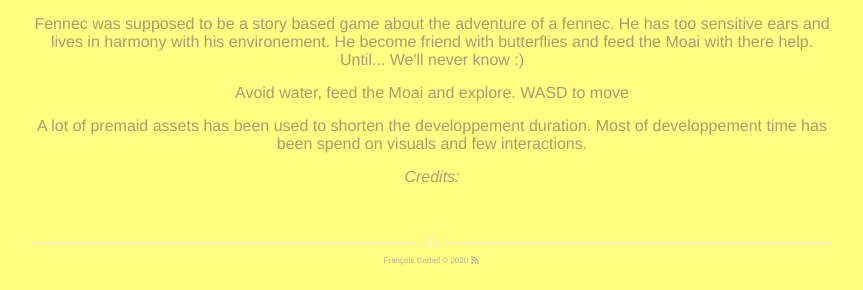
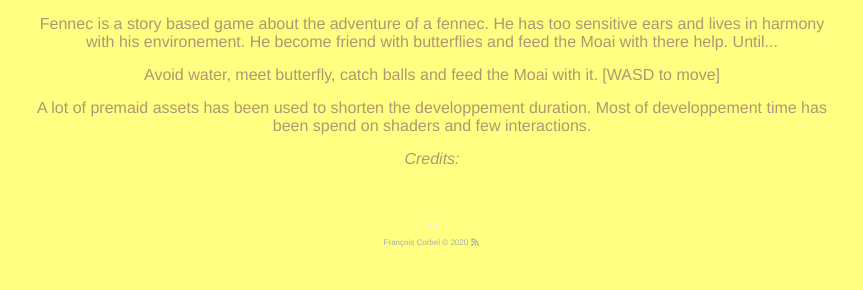
Before and after one commit to fcvalise/fcvalise.github.io, a Jekyll site: the page built from _posts/2020-04-16-fennec.markdown, in a window 1280 px wide, cut to the strip 821-1111 px from the top of the page. Shown: the whole strip, without its empty margins (208-1071 px from the left). Built offline with Jekyll 4.4.1, drawn with Linux system fonts in a browser that asks for light colours; nearby versions of some CDN libraries.

Commit message:
Update Fennec

```diff
--- a/_posts/2020-04-16-fennec.markdown
+++ b/_posts/2020-04-16-fennec.markdown
@@ -18,18 +18,18 @@ sources:
 ---
 <div class="general-margin full-width">
     <div style="">
-        <iframe class="unity" style="width:960px;" src="https://itch.io/embed-upload/2377413?color=ffffff" width="960" height="620"
+        <iframe class="unity" style="width:960px;" src="https://itch.io/embed-upload/2377413?color=FFFF82" width="960" height="620"
         scrolling="no" frameborder="0"></iframe>
     </div>
 </div>
 
 <div class="text general-margin">
-Fennec was supposed to be a story based game about the adventure of a fennec. He has too sensitive ears and lives in harmony with his environement. He become friend with butterflies and feed the Moai with there help. Until... We'll never know :)
+Fennec is a story based game about the adventure of a fennec. He has too sensitive ears and lives in harmony with his environement. He become friend with butterflies and feed the Moai with there help. Until...
 </div>
 <div class="text general-margin">
-Avoid water, feed the Moai and explore.
-WASD to move
+Avoid water, meet butterfly, catch balls and feed the Moai with it.
+[WASD to move]
 </div>
 <div class="text general-margin">
-A lot of premaid assets has been used to shorten the developpement duration. Most of developpement time has been spend on visuals and few interactions.
+A lot of premaid assets has been used to shorten the developpement duration. Most of developpement time has been spend on shaders and few interactions.
 </div>
```
